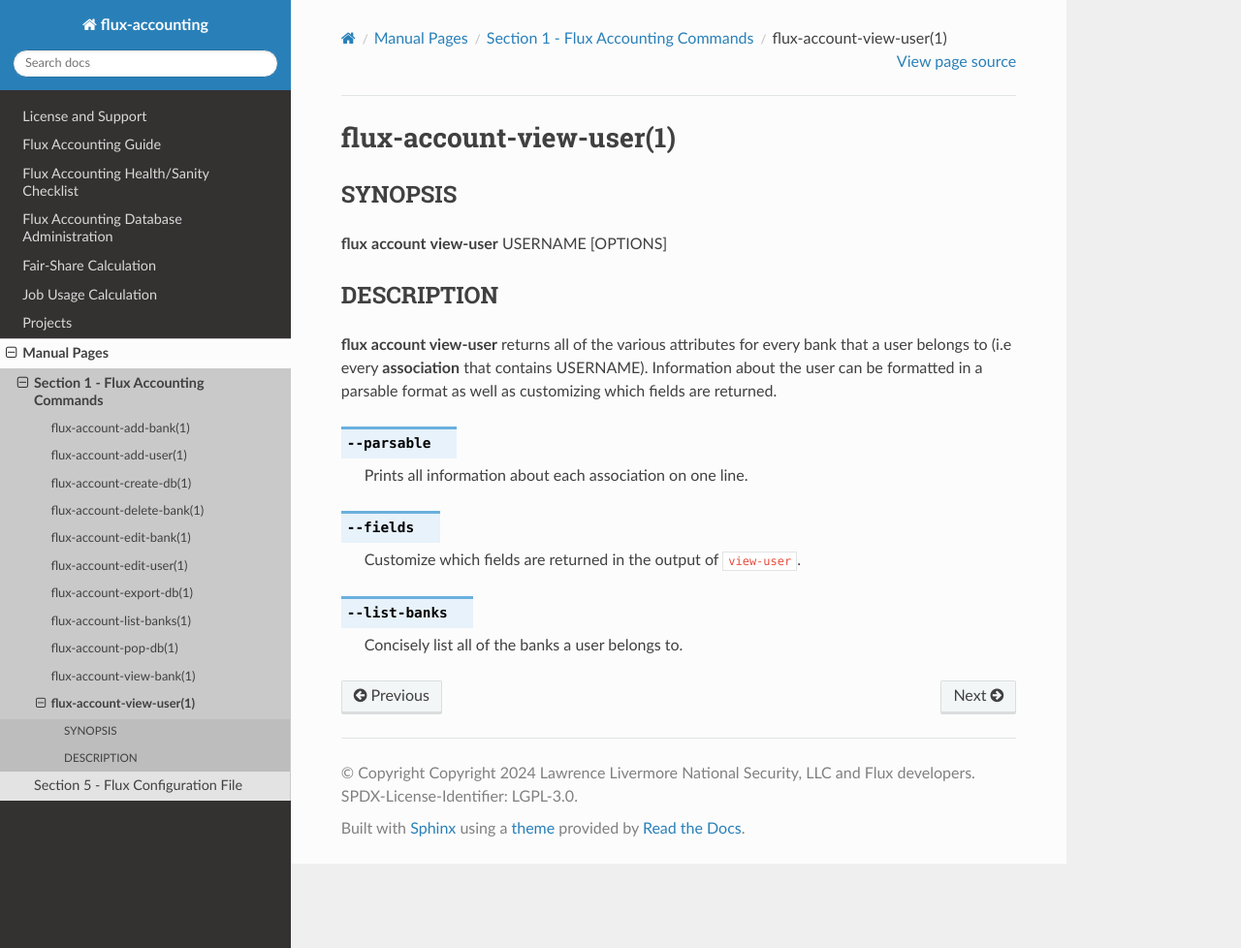
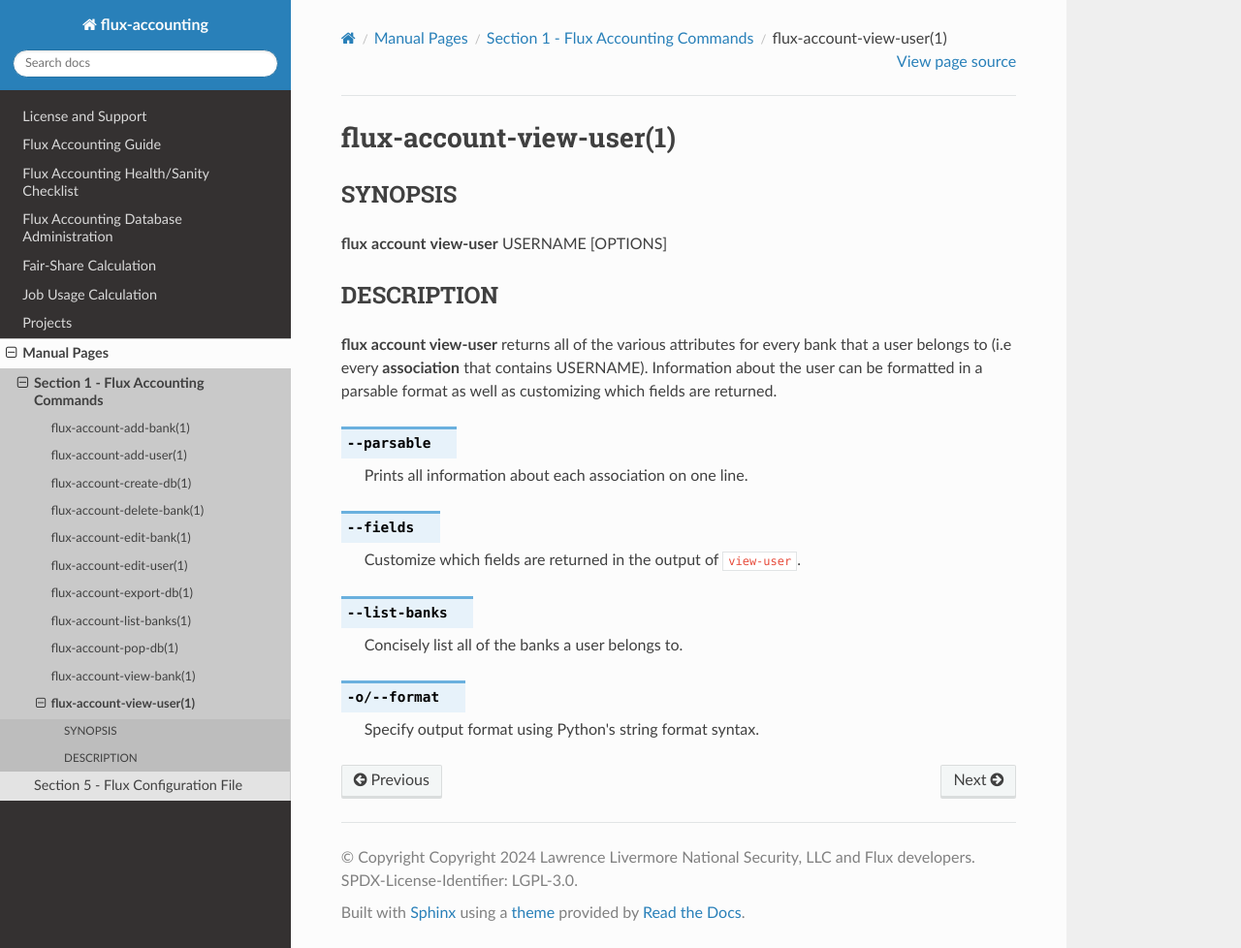
Before and after one commit to flux-framework/flux-accounting, a Sphinx documentation site: the page built from doc/man1/flux-account-view-user.rst, in a window 1280 px wide and 978 px high. Shown: the whole window at 97% size. Built offline with Sphinx 7.4.7 and the Read the Docs theme 3.1.0, drawn with Linux system fonts in a browser that asks for light colours.

Commit message:
view-* man pages: add -o/--format optional arg
Problem: the view-bank and view-user man pages do not list the
-o/--format optional argument in the command descriptions which was
added in #600.

Add the -o/--format optional argument to both the view-bank and
view-user man pages.

```diff
--- a/doc/man1/flux-account-view-bank.rst
+++ b/doc/man1/flux-account-view-bank.rst
@@ -39,3 +39,7 @@ database hierarchy.
 .. option:: --fields
 
     Customize which fields are returned in the output of ``view-bank``.
+
+.. option:: -o/--format
+
+    Specify output format using Python's string format syntax.
--- a/doc/man1/flux-account-view-user.rst
+++ b/doc/man1/flux-account-view-user.rst
@@ -31,3 +31,7 @@ well as customizing which fields are returned.
 .. option:: --list-banks
 
     Concisely list all of the banks a user belongs to.
+
+.. option:: -o/--format
+
+    Specify output format using Python's string format syntax.
```
